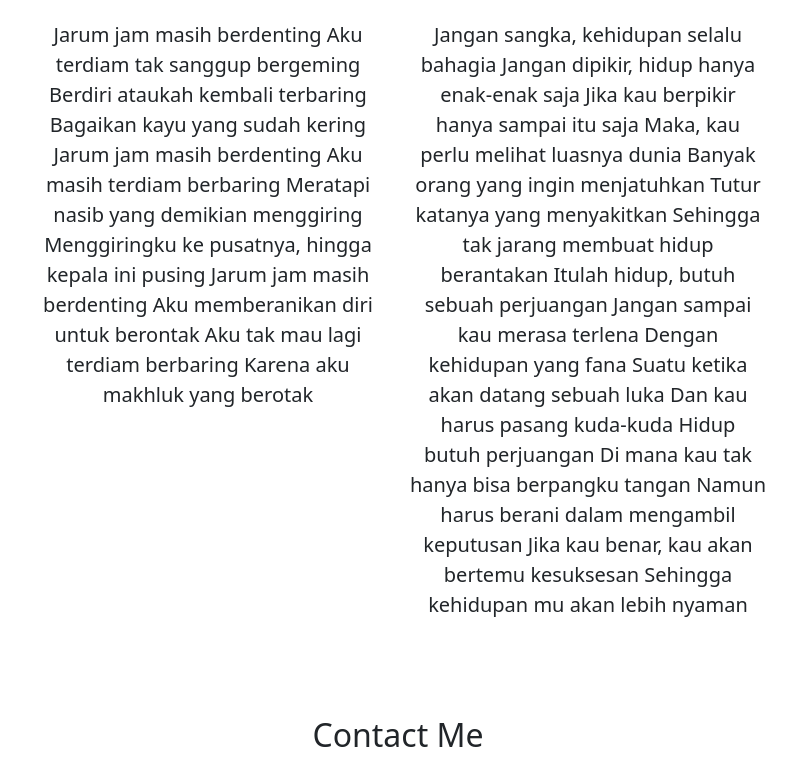
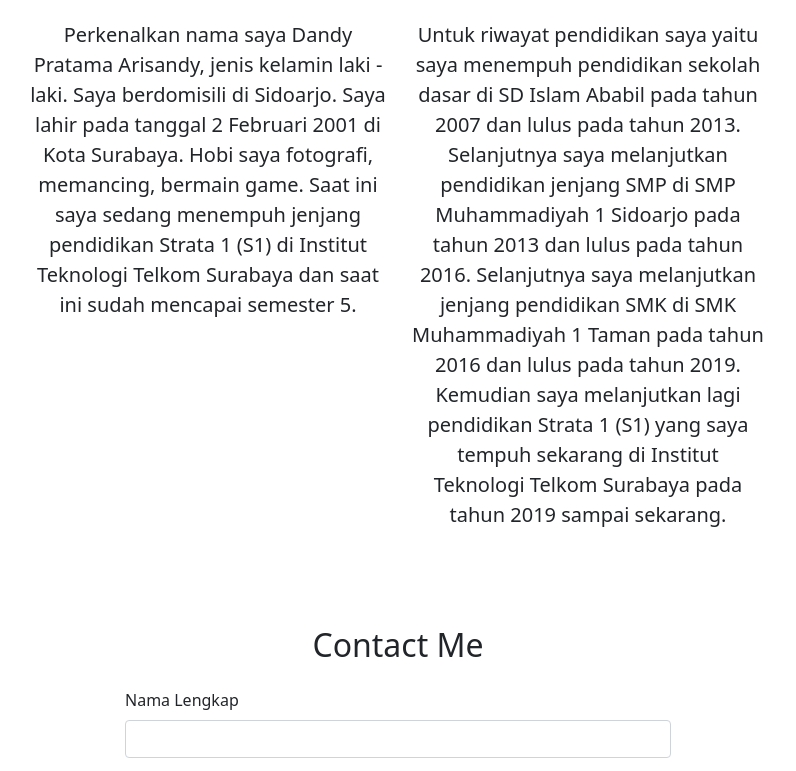
Before and after one commit to Dandy231/dandypratama.github.io, a plain HTML site: page index.html in a window 1280 px wide. Shown: the part 588-1359 px from the top of the page, without its empty margins (242-1038 px from the left). Drawn offline with nearby package versions, Linux system fonts and the light colour scheme.

Commit message:
mengubah about me

```diff
--- a/index.html
+++ b/index.html
@@ -63,15 +63,15 @@
         <div class="row justify-content-center fs-5 text-center">
           <div class="col-md-4">
             <p>
-              Jarum jam masih berdenting Aku terdiam tak sanggup bergeming Berdiri ataukah kembali terbaring Bagaikan kayu yang sudah kering Jarum jam masih berdenting Aku masih terdiam berbaring Meratapi nasib yang demikian menggiring
-              Menggiringku ke pusatnya, hingga kepala ini pusing Jarum jam masih berdenting Aku memberanikan diri untuk berontak Aku tak mau lagi terdiam berbaring Karena aku makhluk yang berotak
+              Perkenalkan nama saya Dandy Pratama Arisandy, jenis kelamin laki - laki. Saya berdomisili di Sidoarjo. Saya lahir pada tanggal 2 Februari 2001 di Kota Surabaya. Hobi saya fotografi, memancing, bermain game. Saat ini saya
+              sedang menempuh jenjang pendidikan Strata 1 (S1) di Institut Teknologi Telkom Surabaya dan saat ini sudah mencapai semester 5.
             </p>
           </div>
           <div class="col-md-4">
             <p>
-              Jangan sangka, kehidupan selalu bahagia Jangan dipikir, hidup hanya enak-enak saja Jika kau berpikir hanya sampai itu saja Maka, kau perlu melihat luasnya dunia Banyak orang yang ingin menjatuhkan Tutur katanya yang
-              menyakitkan Sehingga tak jarang membuat hidup berantakan Itulah hidup, butuh sebuah perjuangan Jangan sampai kau merasa terlena Dengan kehidupan yang fana Suatu ketika akan datang sebuah luka Dan kau harus pasang kuda-kuda
-              Hidup butuh perjuangan Di mana kau tak hanya bisa berpangku tangan Namun harus berani dalam mengambil keputusan Jika kau benar, kau akan bertemu kesuksesan Sehingga kehidupan mu akan lebih nyaman
+              Untuk riwayat pendidikan saya yaitu saya menempuh pendidikan sekolah dasar di SD Islam Ababil pada tahun 2007 dan lulus pada tahun 2013. Selanjutnya saya melanjutkan pendidikan jenjang SMP di SMP Muhammadiyah 1 Sidoarjo pada
+              tahun 2013 dan lulus pada tahun 2016. Selanjutnya saya melanjutkan jenjang pendidikan SMK di SMK Muhammadiyah 1 Taman pada tahun 2016 dan lulus pada tahun 2019. Kemudian saya melanjutkan lagi pendidikan Strata 1 (S1) yang saya
+              tempuh sekarang di Institut Teknologi Telkom Surabaya pada tahun 2019 sampai sekarang.
             </p>
           </div>
         </div>
```
